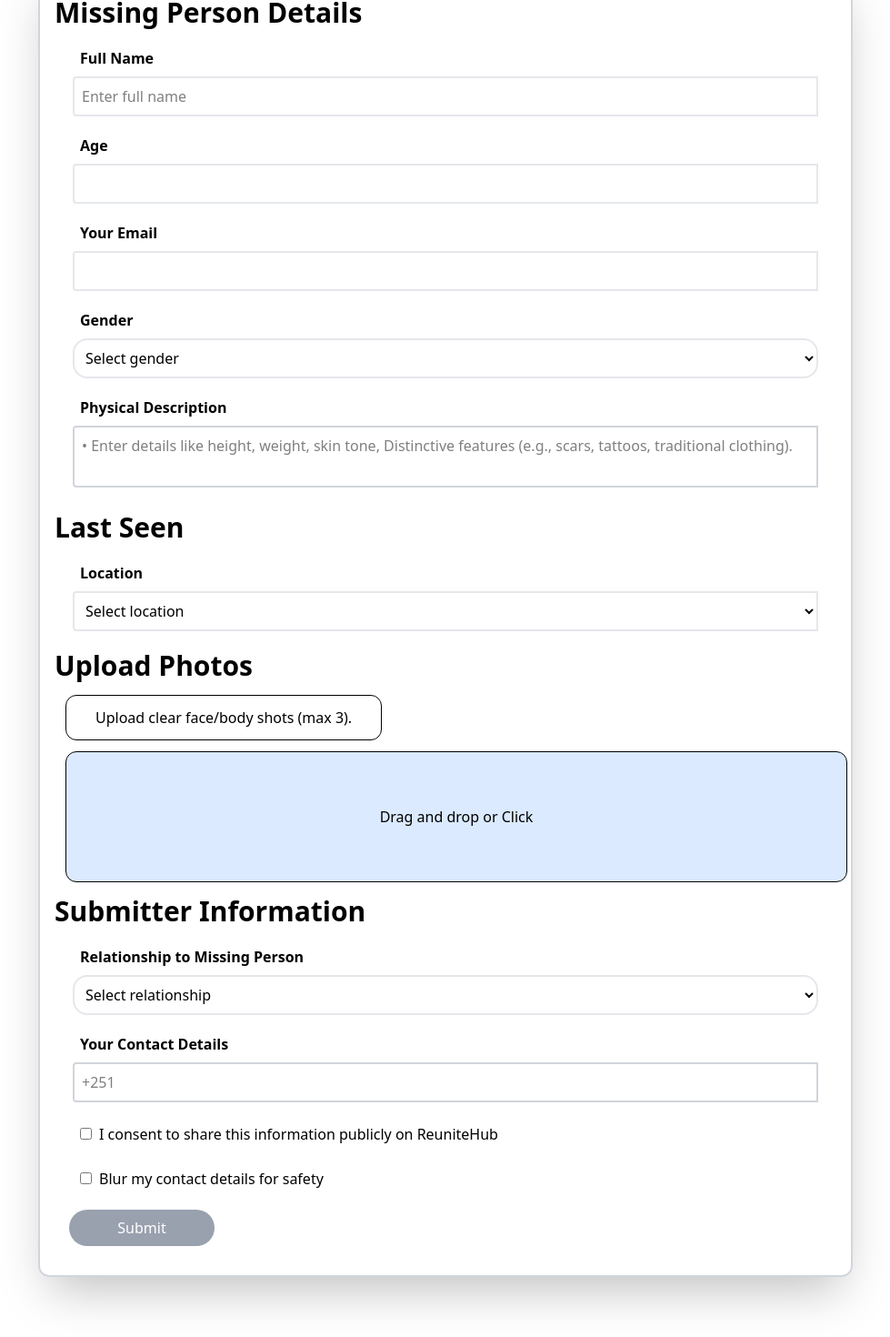
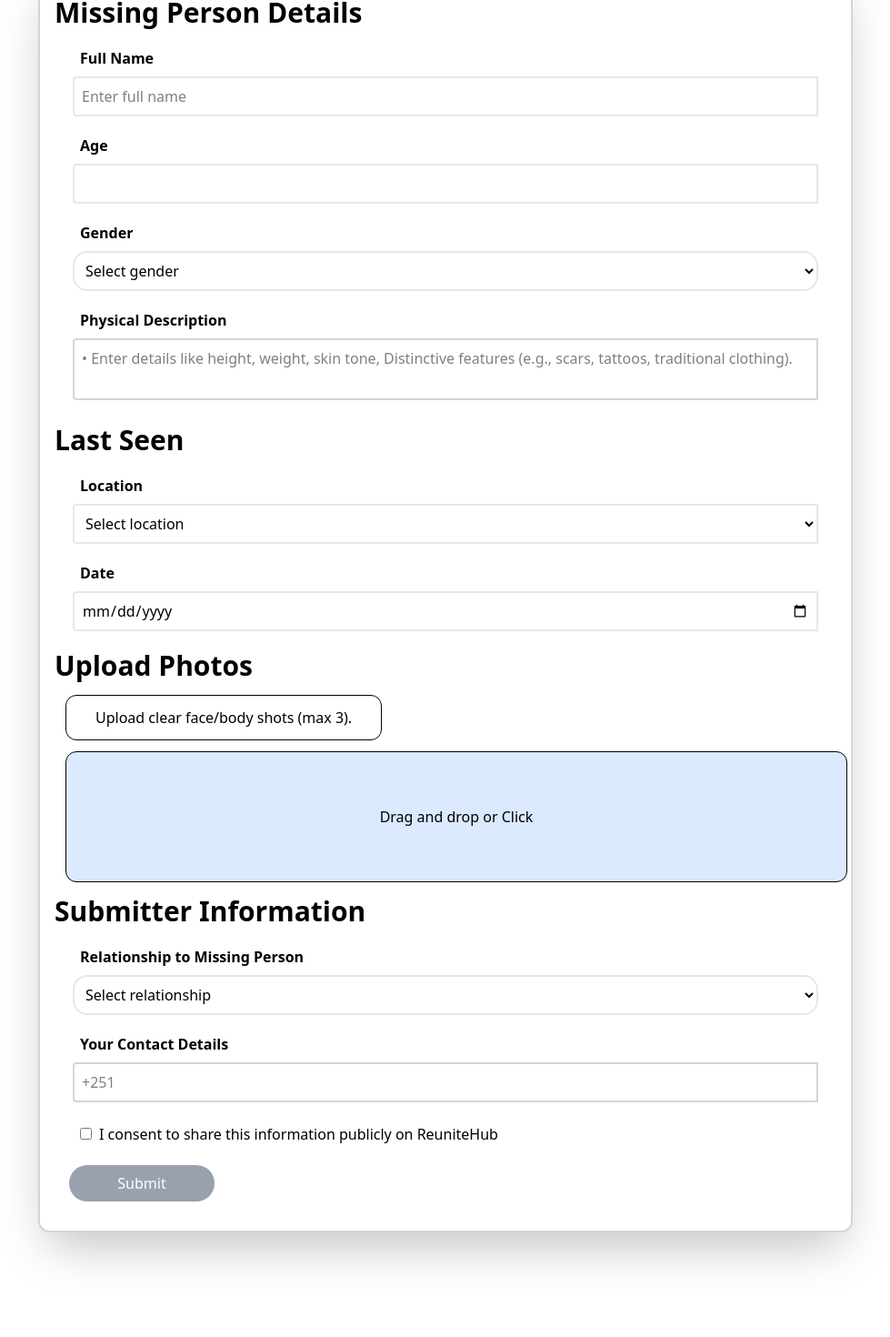
Before and after one commit to Eyuel763/ReuniteHub, a React (Vite) app in the folder frontend/: page /submitform in a window 1280 px wide. Shown: the part 612-2082 px from the top of the page at 91% size, without its empty margins (118-1097 px from the left). Built offline with nearby package versions, Linux system fonts and the light colour scheme.

Commit message:
canged the form structure

```diff
--- a/frontend/src/Componenets/Form.jsx
+++ b/frontend/src/Componenets/Form.jsx
@@ -5,16 +5,15 @@ import { IoIosClose } from "react-icons/io";
 const Form = () => {
     const [formData, setFormData] = useState({
         name: '',
-        email: '',
         age: '',
         gender: '',
         physicalDescription: '',
         location: '',
+        date: '',
         images: [],
         relationship: '',
-        contactDetails: '',
-        consentToShare: false, // Added consentToShare field
-        blurContactDetails: false, // Added blurContactDetails field
+        contact_info: '',
+        consentToShare: false,
     });
 
     const[loding, setLoading] = useState(false);
@@ -56,14 +55,14 @@ const Form = () => {
         setTimeout(async () => {
             try {
                 const response = await fetch('http://127.0.0.1:8000/api/missing_persons/reports/', {
-                    method: 'POST', // Use POST to send data
+                    method: 'POST',
                     headers: {
-                        'Content-Type': 'application/json', // Ensure JSON content type
+                        'Content-Type': 'application/json',
                     },
-                    body: JSON.stringify(formData), // Convert form data to JSON
+                    body: JSON.stringify(formData),
                 });
 
-                setLoading(false); // Stop loading after the delay and submission
+                setLoading(false);
 
                 if (response.ok) {
                     const result = await response.json();
@@ -77,7 +76,7 @@ const Form = () => {
                 console.error('Error submitting form:', error);
                 setNotification({ message: "An error occurred. Please try again.", type: "error" });
             }
-        }, 2000); // Delay of 2000ms (2 seconds)
+        }, 1000);
     };
 
     const { getRootProps, getInputProps, isDragActive } = useDropzone({
@@ -85,9 +84,6 @@ const Form = () => {
         accept: 'image/*',
     });
 
-    // setTimeout(() => {
-    //     setNotification({ message: "", type: "" });
-    //   }, 5000);
 
     return (
         <>
@@ -130,18 +126,6 @@ const Form = () => {
                             />
                         </div>
                         <div className="m-5">
-                            <label htmlFor="email" className="block font-bold text-left m-2">Your Email</label>
-                            <input
-                                type="email"
-                                id="email"
-                                name="email"
-                                value={formData.email}
-                                onChange={handleChange}
-                                className="border-2 border-gray-200 p-2 rounded-l w-full focus:outline-none"
-
-                            />
-                        </div>
-                        <div className="m-5">
                             <label htmlFor="gender" className="block font-bold text-left m-2">Gender</label>
                             <select
                                 id="gender"
@@ -153,7 +137,6 @@ const Form = () => {
                                 <option value="" disabled>Select gender</option>
                                 <option value="male">Male</option>
                                 <option value="female">Female</option>
-                                <option value="other">Other</option>
                             </select>
                         </div>
 
@@ -169,7 +152,7 @@ const Form = () => {
                                 placeholder="• Enter details like height, weight, skin tone, Distinctive features (e.g., scars, tattoos, traditional clothing)."
                             />
                         </div>
-                        <h1 className="text-3xl font-bold my-3.5 text-left">Last Seen</h1>
+                        <h1 className="text-3xl font-bold my-3.5 text-left">Last Seen </h1>
                         <div className="m-5">
                             <label htmlFor="location" className="block font-bold text-left m-2">Location</label>
                             <select
@@ -192,6 +175,19 @@ const Form = () => {
                                 <option value="adama">Adama</option>
                                 <option value="debre-birhan">Debre Birhan</option>
                             </select>
+                        </div>
+                        <div className="m-5">
+                            <label htmlFor="location" className="block font-bold text-left m-2">Date</label>
+                            <input type='date'
+                                id="date"
+                                name="date"
+                                value={formData.date || ''}
+                                onChange={handleChange}
+                                required
+                                className="border-2 border-gray-200 hover:cursor-pointer p-2 rounded-l w-full focus:outline-none">
+
+                            </input>
+
                         </div>
                         <h1 className="text-3xl font-bold my-3.5 text-left">Upload Photos</h1>
                         {showPopup && (
@@ -260,9 +256,9 @@ const Form = () => {
                             <label htmlFor="contactDetails" className="block font-bold text-left m-2">Your Contact Details</label>
                             <input
                                 type="tel"
-                                id="contactDetails"
-                                name="contactDetails"
-                                value={formData.contactDetails || ''}
+                                id="contact_info"
+                                name="contact_info"
+                                value={formData.contact_info || ''}
                                 onChange={handleChange}
                                 required
                                 className="border-2 border-gray-300 p-2 rounded-l w-full focus:outline-none"
@@ -283,18 +279,6 @@ const Form = () => {
                                     }
                                 />
                                 I consent to share this information publicly on ReuniteHub
-                            </label>
-                        </div>
-                        <div className="m-5">
-                            <label className="block text-left hover:cursor-pointer">
-                                <input
-                                    type="checkbox"
-                                    name="blurContactDetails"
-                                    className='m-2'
-                                    checked={formData.blurContactDetails || false}
-                                    onChange={(e) =>
-                                        setFormData({ ...formData, blurContactDetails: e.target.checked })}/>
-                                Blur my contact details for safety
                             </label>
                         </div>
                         <button
```
